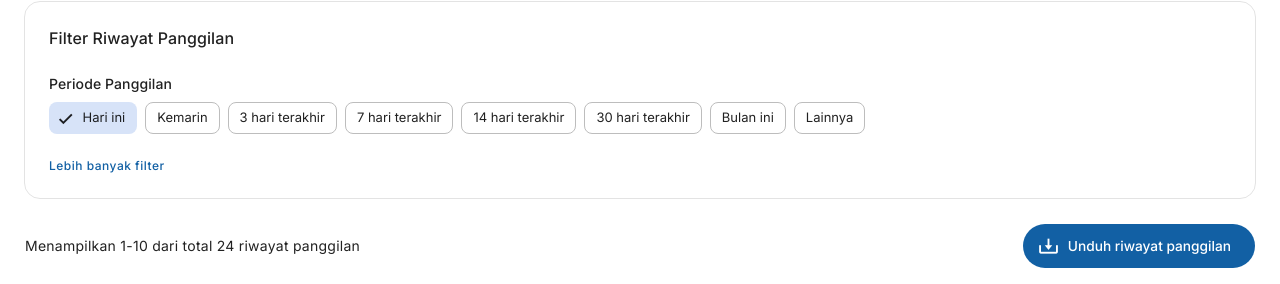
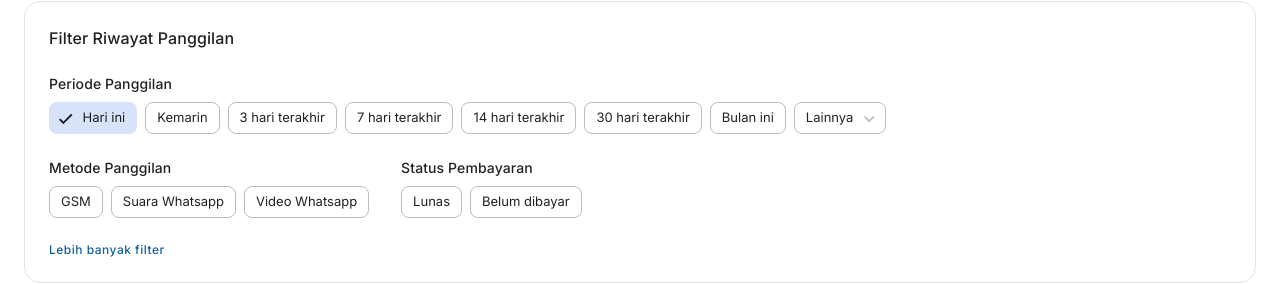
Before and after one commit to alessandroaw/haluka-next, a Next.js app: page /call-history in a window 1280 px wide. Shown: the part 153-437 px from the top of the page. Built offline with nearby package versions, Linux system fonts and the light colour scheme; no server answers.

Commit message:
Call History: Implement status & method filter

```diff
--- a/src/components/chip/filterChip.tsx
+++ b/src/components/chip/filterChip.tsx
@@ -4,11 +4,13 @@ interface FilterChipProps {
   label: string;
   onClick?: React.MouseEventHandler<HTMLDivElement>;
   active?: boolean;
+  endIcon?: React.ReactElement;
 }
 
 export const FilterChip: React.FC<FilterChipProps> = ({
   label,
   onClick,
+  endIcon,
   active = false,
 }) => {
   return (
@@ -17,6 +19,8 @@ export const FilterChip: React.FC<FilterChipProps> = ({
       color={active ? "secondary" : "default"}
       variant={active ? "filled" : "outlined"}
       icon={active ? <i className="bx bx-check bx-md" /> : undefined}
+      deleteIcon={endIcon}
+      onDelete={endIcon ? () => {} : undefined}
       onClick={onClick}
       sx={{
         borderRadius: "8px",
--- /dev/null
+++ b/src/components/dateRangePicker/index.tsx
@@ -0,0 +1,5 @@
+import { Box } from "@mui/material";
+
+export const HalukaDateRangePicker = () => {
+  return <Box />;
+};
--- a/src/modules/callHistory/callHistoryDataGrid.tsx
+++ b/src/modules/callHistory/callHistoryDataGrid.tsx
@@ -1,25 +1,13 @@
-import {
-  Box,
-  CircularProgress,
-  LinearProgress,
-  Stack,
-  Typography,
-} from "@mui/material";
+import { Box, LinearProgress, Stack, Typography } from "@mui/material";
 import {
   DataGrid,
   GridColDef,
   GridRenderCellParams,
-  GridRowsProp,
-  GridToolbarColumnsButton,
-  GridToolbarContainer,
-  GridToolbarDensitySelector,
   GridToolbarExport,
-  GridToolbarFilterButton,
 } from "@mui/x-data-grid";
 import { useRouter } from "next/router";
 import React from "react";
 import { GenericErrorAlert } from "src/components/alert";
-import { DataGridNoRowsOverlay } from "src/components/dataGrid";
 import { useCalls } from "src/swr-cache/useCalls";
 import { CallFilterParams } from "src/types/params";
 import { CallFilterQuery } from "src/types/query";
@@ -29,8 +17,7 @@ import {
   numberToRupiahString,
   prettyDateTime,
 } from "src/utils/helper";
-
-const callMethod = ["~", "GSM", "Suara Whatsapp", "Video Whatsapp"];
+import { kCallMethod } from "src/utils/constant";
 
 const columnHeaderClassName = "haluka-datagrid--header";
 
@@ -60,7 +47,7 @@ const columns: GridColDef[] = [
 
     headerClassName: columnHeaderClassName,
     renderCell: (params: GridRenderCellParams<number>) =>
-      callMethod[params.value < 0 ? 0 : params.value],
+      kCallMethod[params.value < 0 ? 0 : params.value],
   },
   {
     field: "status",
@@ -88,15 +75,20 @@ const columns: GridColDef[] = [
   },
 ];
 
-const queryToParams = (query: CallFilterQuery) => {
-  const { startedAt, endedAt } =
-    kDateFilterItems[parseInt(query.dateRange ?? "0")];
+const queryToParams = ({ dateRange, status, method }: CallFilterQuery) => {
+  const parsedDateRange = parseInt(dateRange ?? "0");
+  if (parsedDateRange === -1) {
+    // alert("custom filter");
+    return {};
+  }
+  const { startedAt, endedAt } = kDateFilterItems[parsedDateRange];
   const newCallFilterParams: CallFilterParams = {
     startedAt,
     endedAt,
-    status: query.status ? parseInt(query.status) : undefined,
-    method: query.method ? parseInt(query.method) : undefined,
-    boothNumber: query.boothNumber ? parseInt(query.boothNumber) : undefined,
+    status: status ? [status].flat() : undefined,
+    method: method ? [method].flat() : undefined,
+    // "method[]": query["method[]"] ? parseInt(query["method[]" : undefined,
+    // boothNumber: query.boothNumber ? parseInt(query.boothNumber) : undefined,
   };
 
   return newCallFilterParams;
--- a/src/modules/callHistory/callHistoryFilter.tsx
+++ b/src/modules/callHistory/callHistoryFilter.tsx
@@ -1,9 +1,10 @@
 import { Box, Link, Stack, Typography } from "@mui/material";
 import { useRouter } from "next/router";
-import React from "react";
+import React, { useEffect } from "react";
 import { FilterChip } from "src/components/chip";
 import { CallFilterQuery } from "src/types/query";
 import { kDateFilterItems } from "src/utils/constant";
+import { kCallMethod } from "src/utils/constant";
 
 export const CallHistoryFilter: React.FC = ({}) => {
   return (
@@ -18,6 +19,10 @@ export const CallHistoryFilter: React.FC = ({}) => {
       <Stack width="100%" alignItems="flex-start" spacing={3}>
         <Typography variant="title-md">Filter Riwayat Panggilan</Typography>
         <DateFilterChips />
+        <Stack direction="row" spacing={4}>
+          <MethodFilterChips />
+          <PaymentStatusFilter />
+        </Stack>
         <Link
           variant="label-md"
           underline="hover"
@@ -36,14 +41,20 @@ export const CallHistoryFilter: React.FC = ({}) => {
 
 const DateFilterChips: React.FC = () => {
   const { push, query } = useRouter();
-  const [selectedFilterIndex, setSelectedFilterIndex] = React.useState<number>(
-    query.dateRange ? parseInt((query as CallFilterQuery).dateRange ?? "0") : 0
-  );
+  const callQuery = query as CallFilterQuery;
+  const [selectedFilterIndex, setSelectedFilterIndex] =
+    React.useState<number>(0);
+
+  React.useEffect(() => {
+    if (callQuery.dateRange) {
+      setSelectedFilterIndex(parseInt(callQuery.dateRange ?? "0"));
+    }
+  }, [callQuery.dateRange]);
 
   const handleFilterClick = (index: number) => () => {
     setSelectedFilterIndex(index);
     const newQuery: CallFilterQuery = {
-      ...query,
+      ...callQuery,
       dateRange: `${index}`,
     };
     push({
@@ -65,10 +76,105 @@ const DateFilterChips: React.FC = () => {
         ))}
         <FilterChip
           label="Lainnya"
-          active={selectedFilterIndex === kDateFilterItems.length}
-          onClick={() => setSelectedFilterIndex(kDateFilterItems.length)}
+          active={selectedFilterIndex === -1}
+          onClick={handleFilterClick(-1)}
+          endIcon={<i className="bx bx-chevron-down" />}
         />
       </Stack>
     </Stack>
   );
 };
+
+const MethodFilterChips: React.FC = () => {
+  const { push, query } = useRouter();
+  const callQuery = query as CallFilterQuery;
+
+  const [selectedFilterIndices, setSelectedFilterIndices] = React.useState<
+    string[]
+  >([]);
+
+  React.useEffect(() => {
+    if (callQuery.method) {
+      setSelectedFilterIndices([callQuery.method].flat());
+    }
+  }, [callQuery.method]);
+
+  const handleFilterClick = (index: string) => () => {
+    const newSelectedFilterIndices = selectedFilterIndices.includes(index)
+      ? selectedFilterIndices.filter((i) => i !== index)
+      : [...selectedFilterIndices, index];
+
+    setSelectedFilterIndices(newSelectedFilterIndices);
+
+    const newQuery: CallFilterQuery = {
+      ...callQuery,
+      method: newSelectedFilterIndices,
+    };
+    push({
+      query: newQuery,
+    });
+  };
+
+  return (
+    <Stack>
+      <Typography variant="title-sm">Metode Panggilan</Typography>
+      <Stack mt={1} direction="row" spacing={1}>
+        {kCallMethod.map((label, index) => (
+          <FilterChip
+            key={index}
+            label={label}
+            active={selectedFilterIndices.includes(`${index}`)}
+            onClick={handleFilterClick(`${index}`)}
+          />
+        ))}
+      </Stack>
+    </Stack>
+  );
+};
+
+const PaymentStatusFilter: React.FC = () => {
+  const { push, query } = useRouter();
+  const callQuery = query as CallFilterQuery;
+  const [selectedFilterIndices, setSelectedFilterIndices] = React.useState<
+    string[]
+  >([]);
+
+  React.useEffect(() => {
+    if (callQuery.status) {
+      setSelectedFilterIndices([callQuery.status].flat());
+    }
+  }, [callQuery.status]);
+
+  const handleFilterClick = (index: string) => () => {
+    const newSelectedFilterIndices = selectedFilterIndices.includes(index)
+      ? selectedFilterIndices.filter((i) => i !== index)
+      : [...selectedFilterIndices, index];
+
+    setSelectedFilterIndices(newSelectedFilterIndices);
+    const newQuery: CallFilterQuery = {
+      ...callQuery,
+      status: newSelectedFilterIndices,
+    };
+    push({
+      query: newQuery,
+    });
+  };
+
+  return (
+    <Stack>
+      <Typography variant="title-sm">Status Pembayaran</Typography>
+      <Stack mt={1} direction="row" spacing={1}>
+        <FilterChip
+          label="Lunas"
+          active={selectedFilterIndices.includes("3")}
+          onClick={handleFilterClick("3")}
+        />
+        <FilterChip
+          label="Belum dibayar"
+          active={selectedFilterIndices.includes("2")}
+          onClick={handleFilterClick("2")}
+        />
+      </Stack>
+    </Stack>
+  );
+};
--- a/src/modules/callHistory/callHistoryPage.tsx
+++ b/src/modules/callHistory/callHistoryPage.tsx
@@ -4,6 +4,7 @@ import { Box, Container, Typography } from "@mui/material";
 import { MainAppBar } from "src/components/appBar";
 import { CallHistoryDataGrid } from "./callHistoryDataGrid";
 import { CallHistoryFilter } from "./callHistoryFilter";
+import { HalukaDateRangePicker } from "src/components/dateRangePicker";
 
 export const CallHistoryPage: NextPage = () => {
   return (
@@ -12,6 +13,7 @@ export const CallHistoryPage: NextPage = () => {
       <Container maxWidth="lg" sx={{ position: "relative" }}>
         <PageTitle />
         <CallHistoryFilter />
+        <HalukaDateRangePicker />
         <CallHistoryDataGrid />
       </Container>
     </>
--- a/src/types/params.ts
+++ b/src/types/params.ts
@@ -1,7 +1,7 @@
 export interface CallFilterParams {
   startedAt?: Date;
   endedAt?: Date;
-  status?: number;
-  method?: number;
+  status?: string[];
+  method?: string[];
   boothNumber?: number;
 }
--- a/src/types/query.ts
+++ b/src/types/query.ts
@@ -3,6 +3,7 @@ import { ParsedUrlQuery } from "querystring";
 export interface CallFilterQuery extends ParsedUrlQuery {
   dateRange?: string;
   boothNumber?: string;
-  method?: string;
-  status?: string;
+  method?: string[];
+  status?: string[];
+  testing?: string[];
 }
--- a/src/utils/constant.ts
+++ b/src/utils/constant.ts
@@ -46,3 +46,5 @@ export const kDateFilterItems: DateFilterItem[] = [
     endedAt: getNDaysAgo(-1),
   },
 ];
+
+export const kCallMethod = ["GSM", "Suara Whatsapp", "Video Whatsapp"];
```
Also changed, not shown: 1 other file (tests, documents, lock files or other folders).
